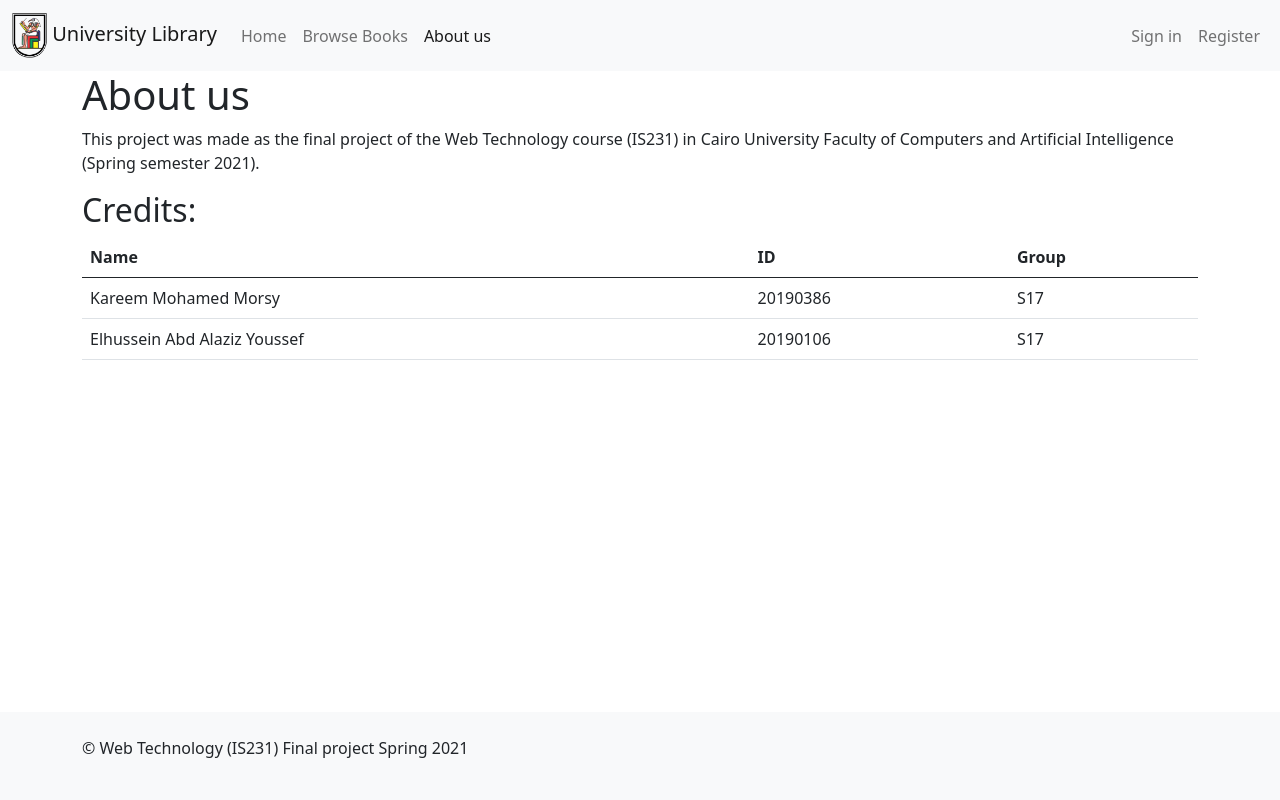
After one commit to elhusseinn/Web-Technology-Final-Project, a Django app: page /about-us in a window 1280 px wide. The commit adds this page. Run offline with Django 3.2, Linux system fonts and the light colour scheme; some libraries are stand-ins or nearby versions.

Commit message:
Added about us page

```diff
--- a/Home/urls.py
+++ b/Home/urls.py
@@ -2,5 +2,6 @@ from django.urls import path
 from . import views
 
 urlpatterns = [
-    path('', views.home, name="home")
+    path('', views.home, name="home"),
+    path('about-us', views.about_us, name="about_us")
 ]
--- a/Home/views.py
+++ b/Home/views.py
@@ -3,5 +3,7 @@ from django.shortcuts import render
 # Create your views here.
 
 def home(request):
+    return render(request, 'Home/home.html')
 
-    return render(request, 'Home/home.html')
+def about_us(request):
+    return render(request, 'Home/about-us.html')
--- /dev/null
+++ b/templates/Home/about-us.html
@@ -0,0 +1,33 @@
+{% extends 'base.html' %}
+{% load static %}
+
+{% block title %} About Us | University Library {% endblock title %}
+
+{% block content %}
+<div class="body-container container">
+    <h1>About us</h1>
+    <p>This project was made as the final project of the Web Technology course (IS231) in Cairo University Faculty of Computers and Artificial Intelligence (Spring semester 2021).</p>
+    <h2>Credits:</h2>
+    <table class="table">
+        <thead>
+            <tr>
+                <th scope="col">Name</th>
+                <th scope="col">ID</th>
+                <th scope="col">Group</th>
+            </tr>
+        </thead>
+        <tbody>
+            <tr>
+                <td>Kareem Mohamed Morsy</th>
+                <td>20190386</th>
+                <td>S17</th>
+            </tr>
+            <tr>
+                <td>Elhussein Abd Alaziz Youssef</th>
+                <td>20190106</th>
+                <td>S17</th>
+            </tr>
+        </tbody>
+    </table>
+</div>
+{% endblock %}
--- a/templates/base.html
+++ b/templates/base.html
@@ -34,12 +34,20 @@
                 <div class="collapse navbar-collapse justify-content-between" id="navbarNav">
                     <div class="navbar-nav">
                         {% url 'home' as home_url %}
+                        {% url 'browse' as browse_url %}
+                        {% url 'about_us' as about_us_url %}
                         <a class="nav-link {% if request.get_full_path == home_url %}active{% endif %}"
                             href="{% url 'home' %}">
                             Home
                         </a>
-                        <a class="nav-link" href="{% url 'browse' %}">Browse Books</a>
-                        <a class="nav-link" href="#">About us</a>
+                        <a class="nav-link {% if request.get_full_path == browse_url %}active{% endif %}"
+                            href="{% url 'browse' %}">
+                            Browse Books
+                        </a>
+                        <a class="nav-link {% if request.get_full_path == about_us_url %}active{% endif %}"
+                            href="{% url 'about_us' %}">
+                            About us
+                        </a>
                     </div>
 
                     <div class="navbar-nav">
@@ -47,7 +55,10 @@
                         {% url 'signin' as signin_url %}
                         {% url 'profile' as profile_url %}
                         {% if user.is_authenticated %}
-                            <a class="nav-link {% if request.get_full_path == profile_url %}active{% endif %}" href="{% url 'profile' %}"> {{ user.username|title }} </a>
+                            <a class="nav-link {% if request.get_full_path == profile_url %}active{% endif %}"
+                                href="{% url 'profile' %}">
+                                {{ user.username|title }}
+                            </a>
                             <a class="nav-link" href="{% url 'signout' %}"> Sign Out </a>
                         {% else %}
                             <a class="nav-link  {% if request.get_full_path == signin_url %}active{% endif %}"
```
